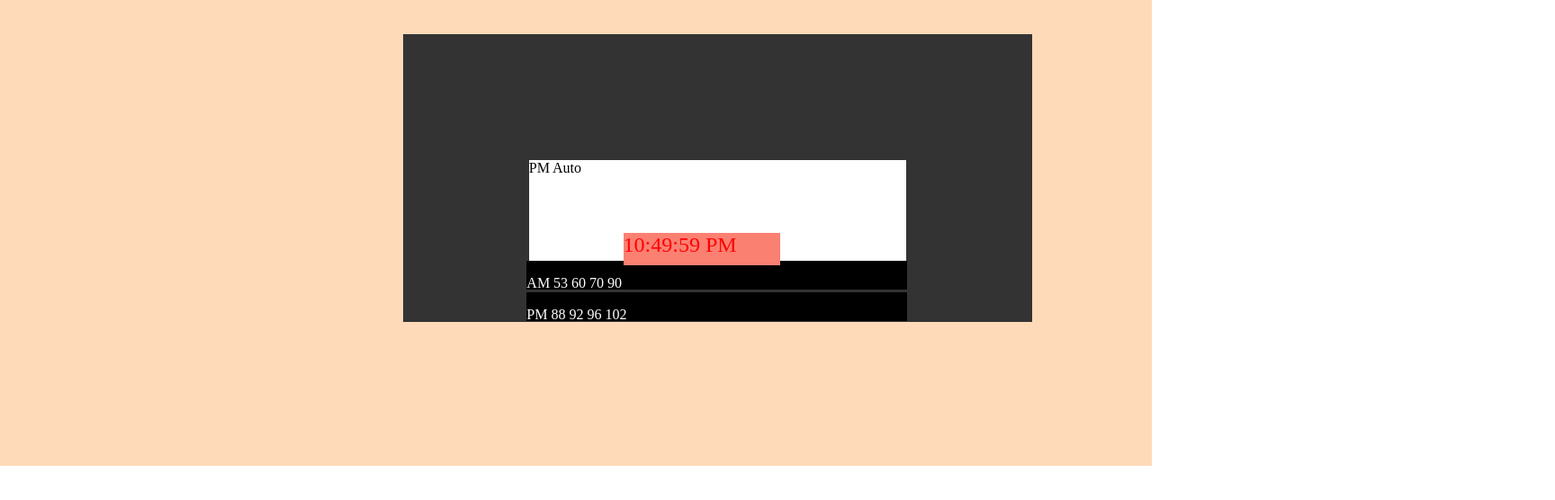
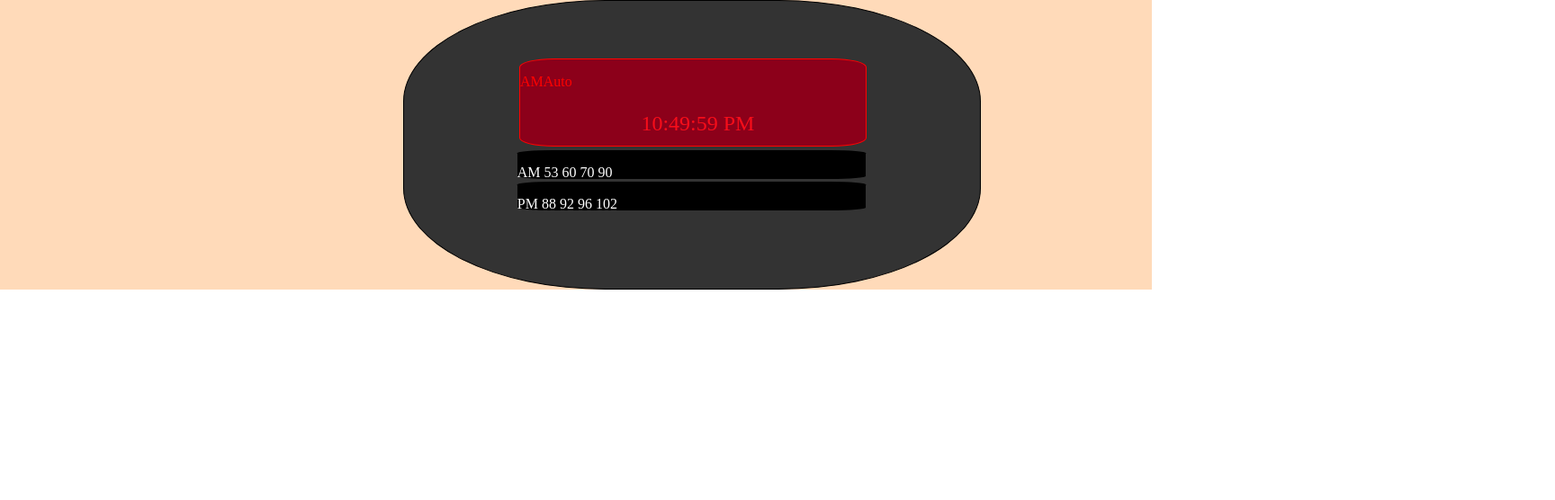
Before and after one commit to Honoo42/refactoru-wakeuptime, a plain HTML site: page index.html in a window 1280 px wide. Shown: the whole page at 90% size, 1728 px wide, since content can reach past the window. Drawn offline with nearby package versions, Linux system fonts and the light colour scheme.

Commit message:
Not the prettiest clock, but better

```diff
--- a/main.css
+++ b/main.css
@@ -4,46 +4,54 @@
 	display: block;
 }
 .outer-shell {
-	height: 30em;
 	color: black;
-	width: 70%;
-	margin:3% 0% 0% 35%;
+	width: 100%;
+	margin:0% 0% 0% 35%;
 	display: inline-block;
+	border-radius: 30%;
+	position:relative;
 }
 .inner-shell {
 	height: 20em;
 	background-color: #333;
-	width: 78%;
-	position:relative;
+	width: 50%;
+	border: solid black 1px;
+	border-radius: 35%;
+	margin: % 0% 0% 0%;
 }
 .clock-screen {
-	height: 7em;
-	background-color: white;
+	height: 6em;
+	background-color: #8C001A;
 	width: 60%;
-	margin: 20% 0% 0% 20%;
+	margin: 10% 0% 0% 20%;
 	display: inline-block;
-	position: absolute:
+	position: relative;
+	border: solid red 1px;
+	border-radius: 10%;
 }
 
 #clock-text {
-	color: red;
-	background-color: salmon;
+	color: #F70D1A;
 	font-size: 1.5em;
 	height: 1.5em;
-	width: 25%;
-	margin: 9% 0% 0% 15%;
+	width: 90%;
+	margin: 15% 0% 0% 35%;
 	position:absolute;
 
+
 }
-.leftLabels {
-	float: left;
-	color: green;
+.left-labels p {
+	float:left;
+	color: red;
+	display: block;
 }
 .bottom-am-label {
 	display: inline-block;
 	color: white;
 	background-color: black;
 	height: 2em;
+	border:;
+	border-radius: 10%;
 	width: 60.5%;
 	margin: 0% 0% 0% 19.65%;
 }
@@ -52,6 +60,8 @@
 	color: white;
 	background-color: black;
 	height: 2em;
+	border:;
+	border-radius: 10%;
 	width: 60.5%;
 	margin: 0% 0% 0% 19.65%;
 }
--- a/main.js
+++ b/main.js
@@ -4,7 +4,7 @@ $(document).on('ready', function() {
 // Outer Shell (dark gray)
 var outerShell = $('<div class="outer-shell"></div>');
 var innerShell = $('<div class="inner-shell"></div>');
-var leftLabels = $('<div class="left-labels"><p>"AM\nAuto"</p></div>');
+var leftLabels = $('<div class="left-labels"><p>AM</p> <p>Auto</p></div>');
 var clockScreen =$('<div class="clock-screen"></div>');
 var clockIndicator =$('<div class="clock-indicator"></div>');
 var clockText = $('<div id="clock-text"></div>');
@@ -20,7 +20,7 @@ var bottomPMLabel =$('<div class="bottom-pm-label"><p>PM 88 92 96 102</p></div>'
 $('.container').append(outerShell);
 $(outerShell).append(innerShell);
 $(innerShell).append(clockScreen);
-$(clockScreen).append(leftLabels).text("PM\nAuto");
+$(clockScreen).append(leftLabels);
 
 var clockTimer = setInterval(function() {myClock()}, 1000);
   function myClock() {
```
